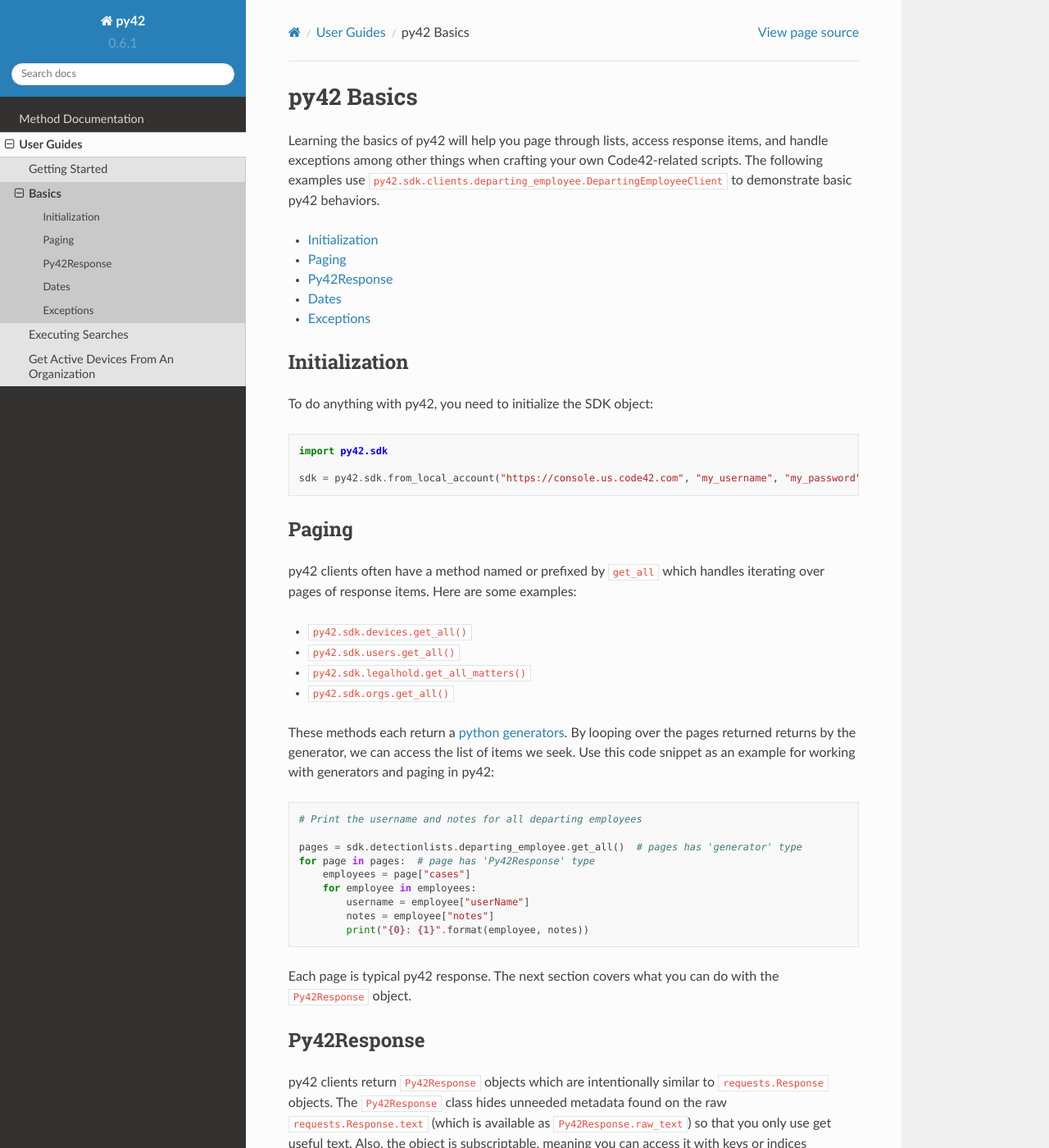
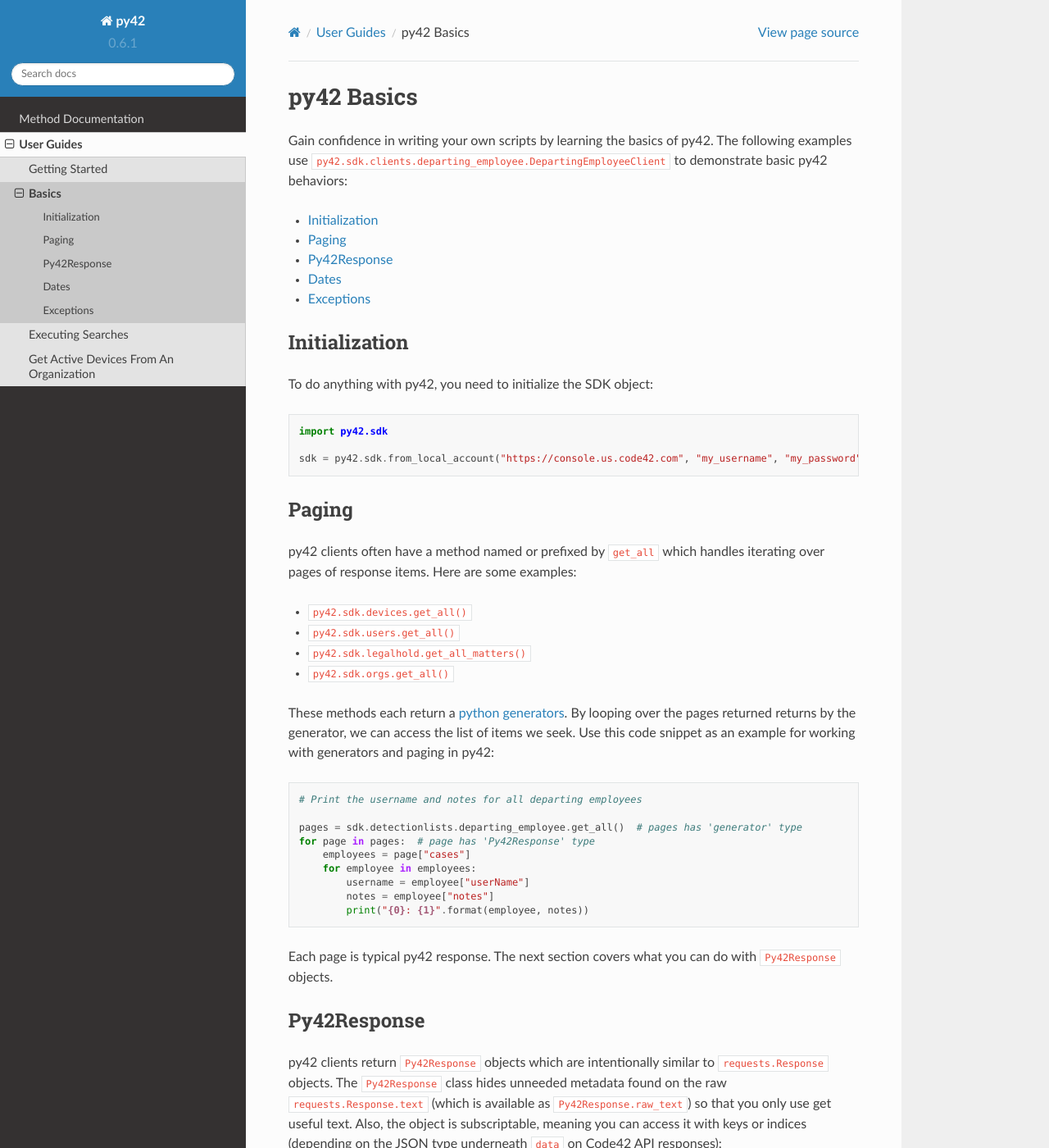
Before and after one commit to code42/py42, a Sphinx documentation site: the page built from docs/userguides/basics.md, in a window 1280 px wide and 1400 px high. Shown: the whole window at 82% size. Built offline with Sphinx 7.4.7 and the Read the Docs theme 2.0.0, drawn with Linux system fonts in a browser that asks for light colours; the version number is read from the project's files by our own code; some of the changed text lies outside the part shown.

Commit message:
Revision

````diff
--- a/docs/userguides/basics.md
+++ b/docs/userguides/basics.md
@@ -1,8 +1,7 @@
 # py42 Basics
 
-Learning the basics of py42 will help you page through lists, access response items, and handle exceptions among other
-things when crafting your own Code42-related scripts. The following examples use
-`py42.sdk.clients.departing_employee.DepartingEmployeeClient` to demonstrate basic py42 behaviors.
+Gain confidence in writing your own scripts by learning the basics of py42. The following examples use
+`py42.sdk.clients.departing_employee.DepartingEmployeeClient` to demonstrate basic py42 behaviors:
 * [Initialization](#initialization)
 * [Paging](#paging)
 * [Py42Response](#py42response)
@@ -42,7 +41,7 @@
         print("{0}: {1}".format(employee, notes))
 ```
 
-Each page is typical py42 response. The next section covers what you can do with the `Py42Response` object.
+Each page is typical py42 response. The next section covers what you can do with `Py42Response` objects.
 
 ## Py42Response
 
````
Also changed, not shown: other parts of docs/userguides/basics.md (+3 -3 lines).
